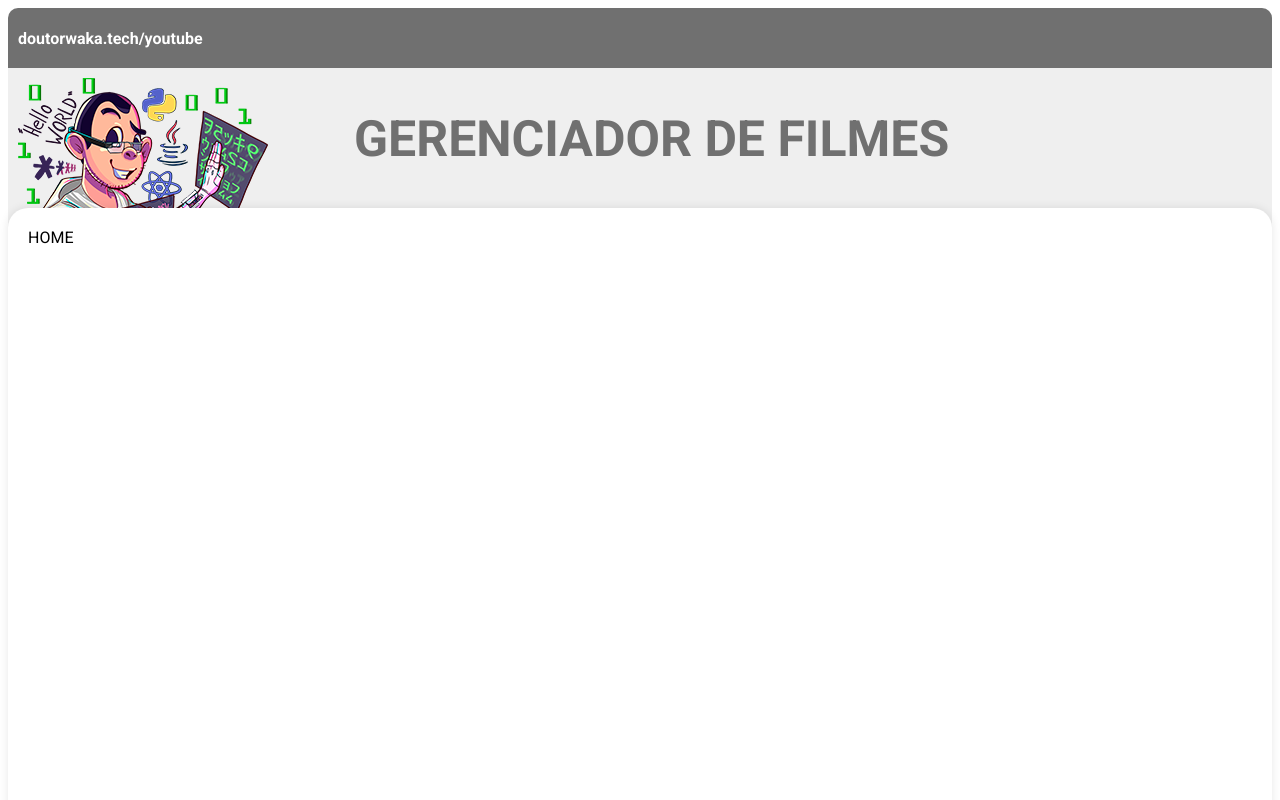
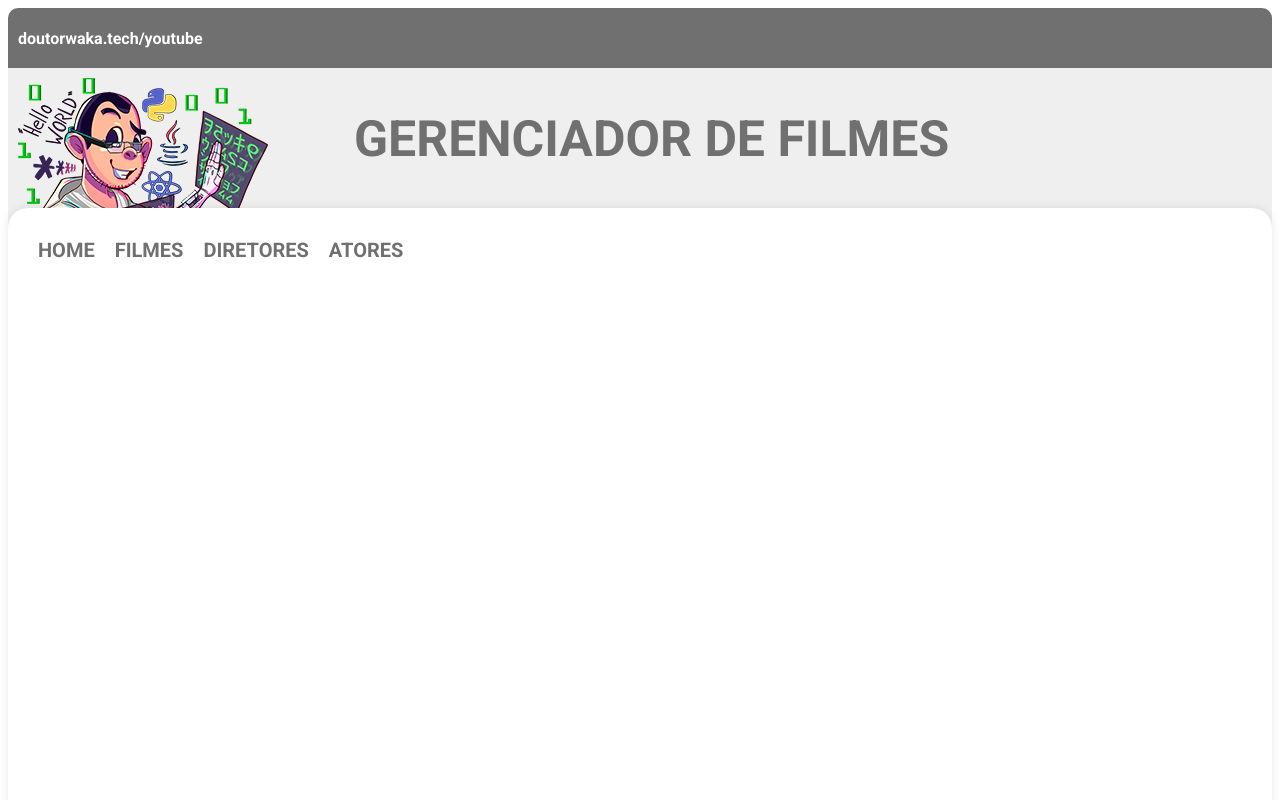
Before and after one commit to doutorwaka/gerenciador-filmes-react, a React (Create React App) app: page / in a window 1280 px wide. Shown: the top 800 px of the page. Built offline with nearby package versions, Linux system fonts and the light colour scheme.

Commit message:
Insercao de LINKS e estilizacao do menu

```diff
--- a/package.json
+++ b/package.json
@@ -8,6 +8,7 @@
     "@testing-library/user-event": "^13.5.0",
     "react": "^18.2.0",
     "react-dom": "^18.2.0",
+    "react-router-dom": "^6.4.2",
     "react-scripts": "5.0.1",
     "web-vitals": "^2.1.4"
   },
--- a/src/components/footer/style.css
+++ b/src/components/footer/style.css
@@ -2,7 +2,7 @@
     height: 150px;
     background-color: #313131;
     position: relative;
-
+    top: -100px;
 }
 
 div.mainfooter{
--- a/src/components/menu/index.jsx
+++ b/src/components/menu/index.jsx
@@ -1,9 +1,21 @@
+import { Link } from "react-router-dom";
 import "./style.css";
 
 export function Menu(){
     return(
-        <div>
-            HOME
+        <div className="menu">
+            <nav className="menu">
+                <Link to="/" className="menu">HOME</Link>
+            </nav>
+            <nav className="menu">
+                <Link to="/" className="menu">FILMES</Link>
+            </nav>
+            <nav className="menu">
+                <Link to="/" className="menu">DIRETORES</Link>
+            </nav>
+            <nav className="menu">
+                <Link to="/" className="menu">ATORES</Link>
+            </nav>
         </div>
     );
 }
--- a/src/components/menu/style.css
+++ b/src/components/menu/style.css
@@ -0,0 +1,20 @@
+div.menu{
+    display: flex;
+}
+
+nav.menu{
+    padding: 10px;
+    background-color: #fff;
+}
+
+nav:hover.menu{
+    padding: 10px;
+    background-color: #EFEFEF;
+}
+
+a.menu{
+    text-decoration: none;
+    font-size: 20px;
+    color: #707070;
+    font-weight: bold;
+}
--- a/src/index.jsx
+++ b/src/index.jsx
@@ -1,10 +1,11 @@
+import {BrowserRouter} from "react-router-dom";
 import React from 'react';
 import ReactDOM from 'react-dom/client';
 import App from './App';
 
 const root = ReactDOM.createRoot(document.getElementById('root'));
 root.render(
-  <React.StrictMode>
+  <BrowserRouter>
     <App />
-  </React.StrictMode>
+  </BrowserRouter>
 );
```
Also changed, not shown: 1 other file (tests, documents, lock files or other folders).
